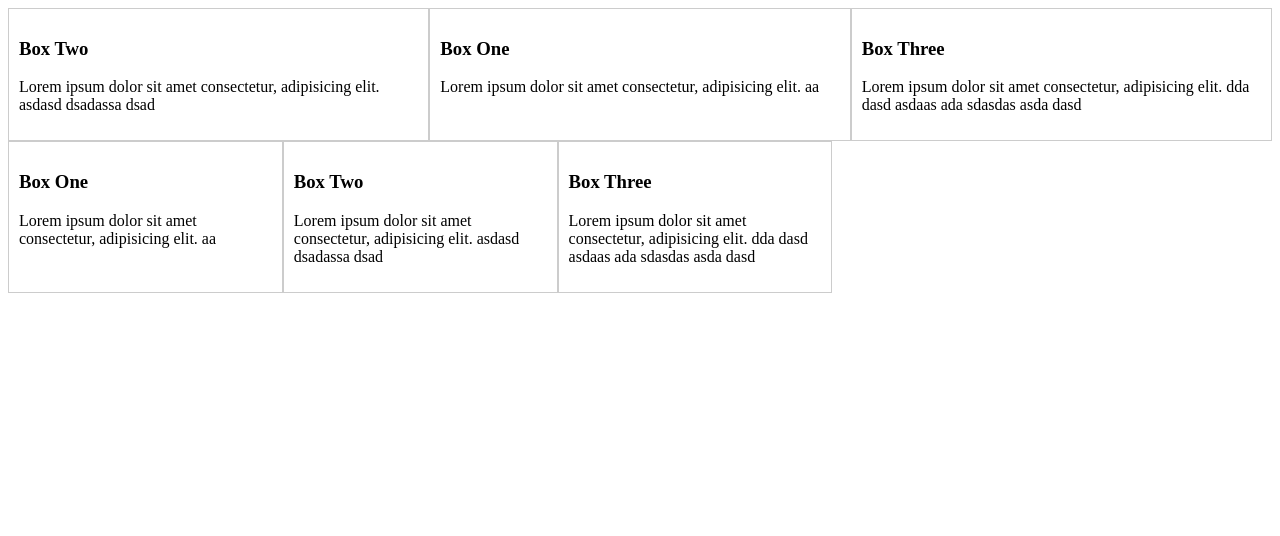
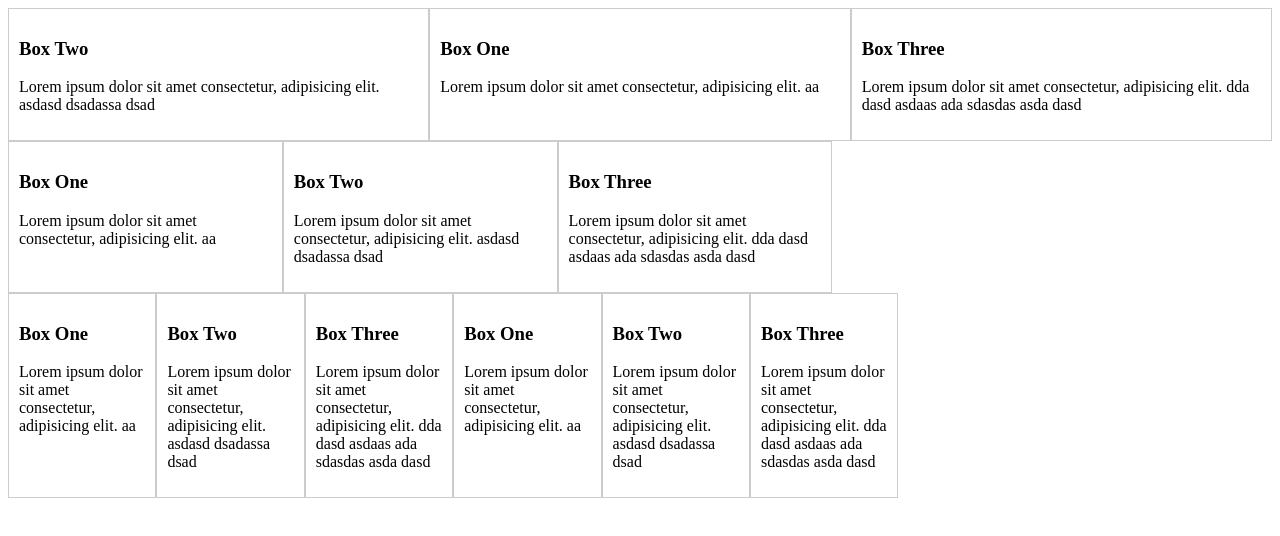
Before and after one commit to dagorret/FlexboxCSS, a plain HTML site: page index.html in a window 1280 px wide. Drawn offline with Linux system fonts and the light colour scheme.

Commit message:
Add 3th container

```diff
--- a/index.html
+++ b/index.html
@@ -31,8 +31,13 @@
 
         }
 
+        .container-3 {
+            display: flex;
+            flex-wrap: wrap;
+        }
 
-        .container-1 div, .container-2 div{
+
+        .container-1 div, .container-2 div, .container-3 div{
             border: 1px  #ccc solid;
             padding: 10px;
         }
@@ -55,6 +60,13 @@
             /* width: 27%; */
             flex-basis: 20%;
         }
+        .container-box-3 {
+            /* width: 27%; */
+            flex-basis: 10%;
+        }
+
+    }
+
     </style>
 </head>
 <body>
@@ -88,5 +100,33 @@
             <p>Lorem ipsum dolor sit amet consectetur, adipisicing elit. dda dasd asdaas ada sdasdas asda dasd</p>
         </div>
     </div>
+
+    <div class="container-3">
+        <div class="container-box-3">
+            <h3>Box One</h3>
+            <p>Lorem ipsum dolor sit amet consectetur, adipisicing elit. aa </p>
+        </div>
+        <div class="container-box-3">
+            <h3>Box Two</h3>
+            <p>Lorem ipsum dolor sit amet consectetur, adipisicing elit. asdasd dsadassa dsad</p>
+        </div>
+        <div class="container-box-3">
+            <h3>Box Three</h3>
+            <p>Lorem ipsum dolor sit amet consectetur, adipisicing elit. dda dasd asdaas ada sdasdas asda dasd</p>
+        </div>
+        <div class="container-box-3">
+            <h3>Box One</h3>
+            <p>Lorem ipsum dolor sit amet consectetur, adipisicing elit. aa </p>
+        </div>
+        <div class="container-box-3">
+            <h3>Box Two</h3>
+            <p>Lorem ipsum dolor sit amet consectetur, adipisicing elit. asdasd dsadassa dsad</p>
+        </div>
+        <div class="container-box-3">
+            <h3>Box Three</h3>
+            <p>Lorem ipsum dolor sit amet consectetur, adipisicing elit. dda dasd asdaas ada sdasdas asda dasd</p>
+        </div>
+
+    </div>
 </body>
 </html>
```
